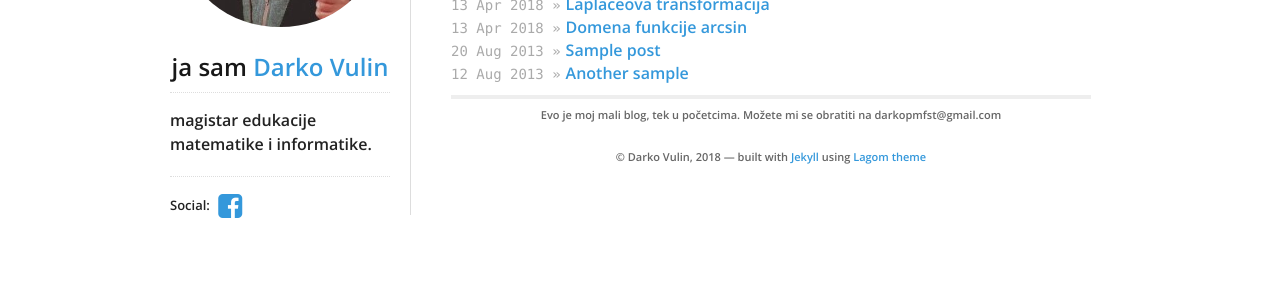
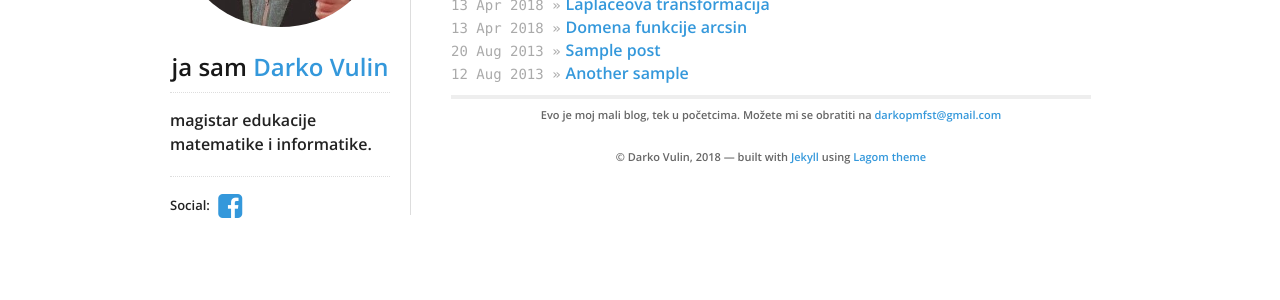
Before and after one commit to rijesimi/rijesimi.github.io, a Jekyll site: the page built from index.html, in a window 1280 px wide. Shown: the part 217-517 px from the top of the page. Built offline with Jekyll 4.4.1, drawn with Linux system fonts in a browser that asks for light colours; part of the change alters nothing that is shown.

Commit message:
promjenjeni mail

```diff
--- a/_includes/footer.html
+++ b/_includes/footer.html
@@ -1,7 +1,8 @@
 <div class="disclaimer">
   {% if site.data.theme.show_disclaimer %}
   <p>
-    Evo je moj mali blog, tek u početcima. Možete mi se obratiti na darkopmfst@gmail.com
+    Evo je moj mali blog, tek u početcima. Možete mi se obratiti na
+    <a href="mailto:darkopmfst@gmail.com">darkopmfst@gmail.com</a>
   </p>
   {% endif %}
 
```
